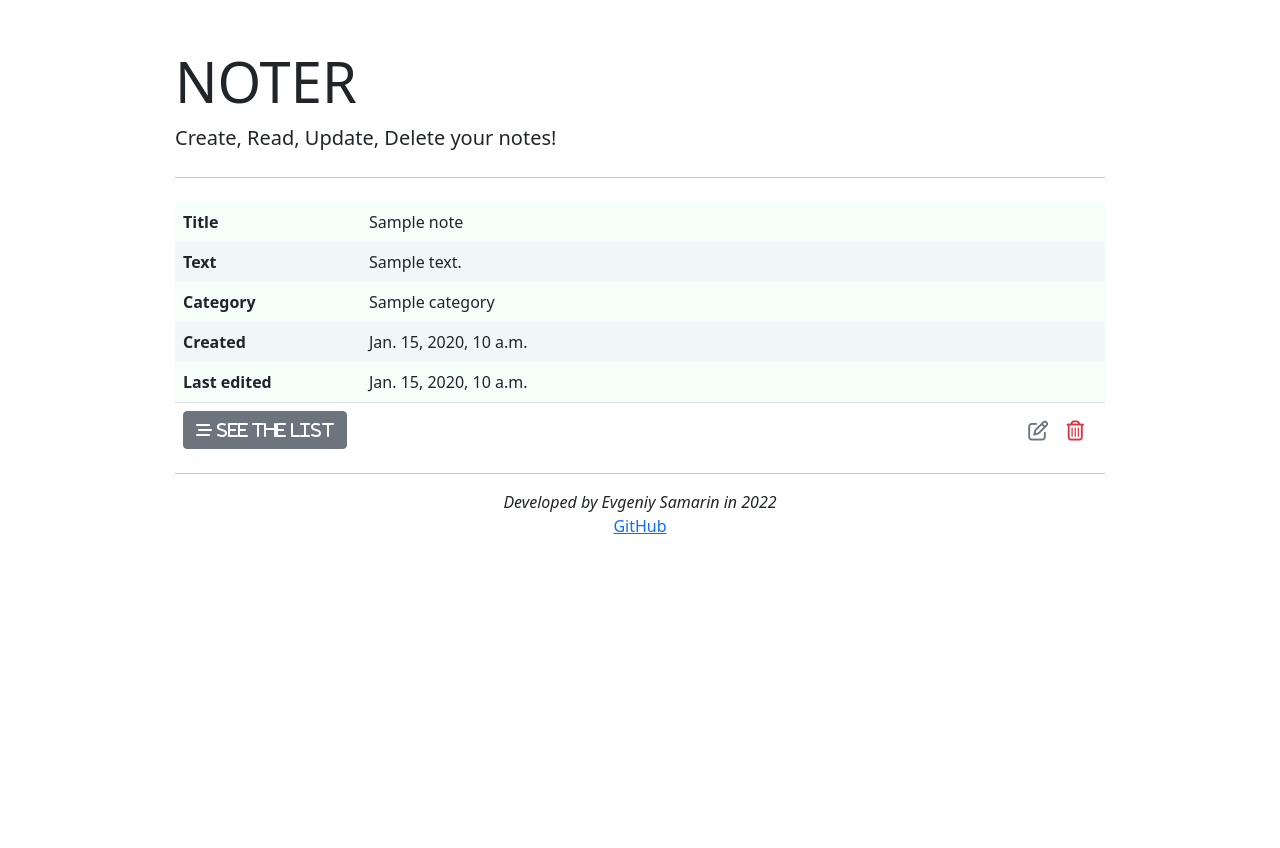
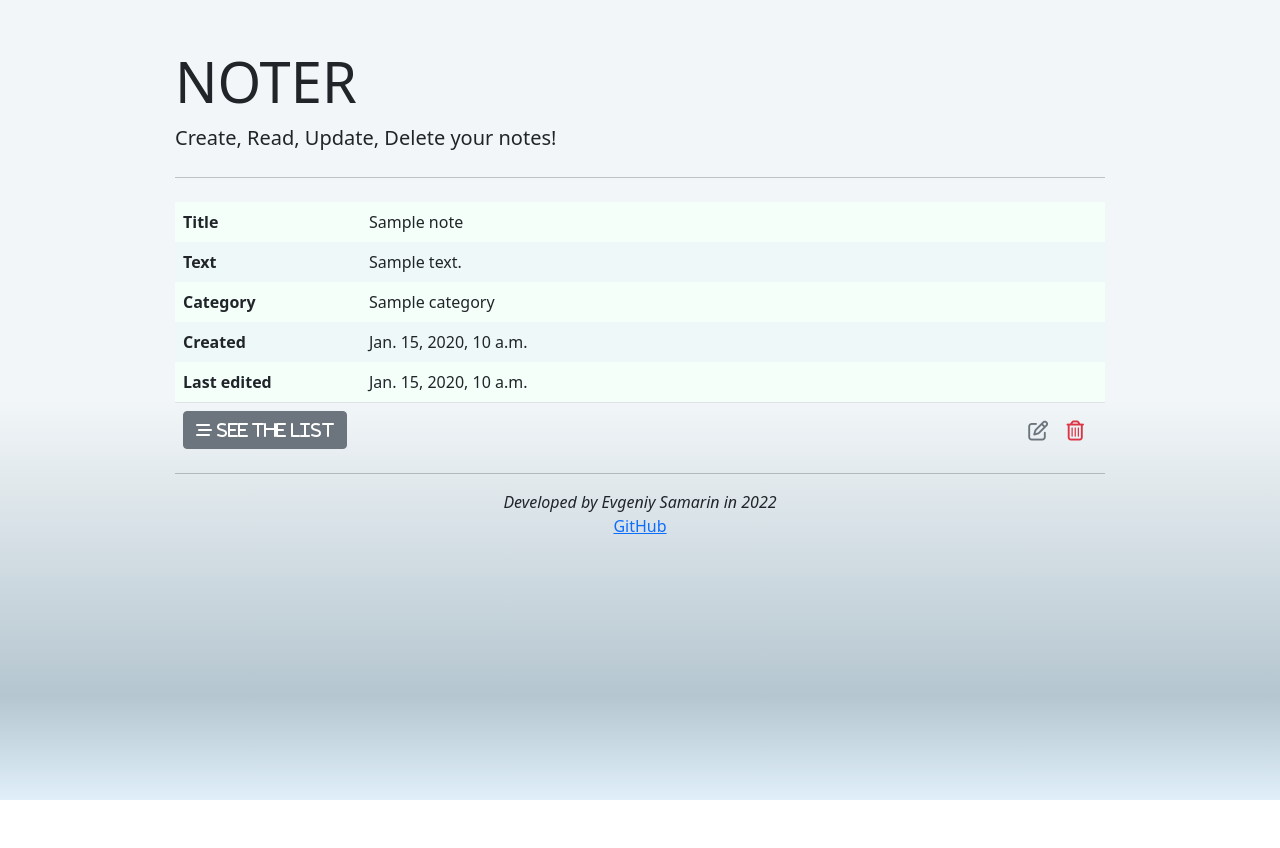
Before and after one commit to Rockkley/Noter-Django-Postgresql, a Django app: page /view/1 in a window 1280 px wide. Before the commit the page ends 534 px from the top, so only its background shows below. Run offline with Django 4.2, Linux system fonts and the light colour scheme; tables that the repository leaves empty hold one stand-in row (values such as "Sample post"); some libraries are stand-ins or nearby versions.

Commit message:
manyfixes

```diff
--- a/noter_app/models.py
+++ b/noter_app/models.py
@@ -13,4 +13,4 @@ class Note(models.Model):
     title = models.CharField(max_length=30)
     date_create = models.DateTimeField(auto_now_add=True)
     date_modify = models.DateTimeField(auto_now=True)
-    text = models.TextField(blank=True, max_length=100)
+    text = models.TextField(blank=True, max_length=10000)
--- a/noter_app/templates/noter_app/base.html
+++ b/noter_app/templates/noter_app/base.html
@@ -8,8 +8,25 @@
           integrity="sha384-1BmE4kWBq78iYhFldvKuhfTAU6auU8tT94WrHftjDbrCEXSU1oBoqyl2QvZ6jIW3"
           crossorigin="anonymous">
     <link rel="stylesheet" href="https://cdnjs.cloudflare.com/ajax/libs/font-awesome/6.1.1/css/all.min.css">
+    <style>
+html, body
+{
+    width: 100%;
+    height: 100%;
+}
+    body {background-color: rgb(242,246,248);
+background: -moz-linear-gradient(top,  rgba(242,246,248,1) 50%, rgba(181,198,208,1) 87%, rgba(224,239,249,1) 100%);
+background: -webkit-linear-gradient(top,  rgba(242,246,248,1) 50%,rgba(181,198,208,1) 87%,rgba(224,239,249,1) 100%);
+background: linear-gradient(to bottom,  rgba(242,246,248,1) 50%,rgba(181,198,208,1) 87%,rgba(224,239,249,1) 100%);
+filter: progid:DXImageTransform.Microsoft.gradient( startColorstr='#f2f6f8', endColorstr='#e0eff9',GradientType=0 );
+background-repeat: no-repeat;
+
+}
+</style>
 </head>
-<body>
+<body >
+
+
     <div class="container">
         <div class="col-md-10 offset-md-1 mt-5">
             <div class="jumbotron">
@@ -20,7 +37,7 @@
 
 {% endblock content %}
 
-  </p>
+
 </div>
         </div>
     </div>
--- a/noter_app/templates/noter_app/note_view.html
+++ b/noter_app/templates/noter_app/note_view.html
@@ -4,12 +4,13 @@
     <style>
 
 #buttons{text-align: right}
-
+div.note_text {max-width: 500px;  overflow-wrap: break-word;overflow-x: hidden;
+  overflow-y: hidden; }
 tr:nth-child(even) {
   background-color: rgba(100, 112, 212, 0.05)
 ;
 }
-
+th.txt{vertical-align: top;}
 tr:hover {background-color: #D6EEEE;}
 
 </style>
@@ -22,8 +23,8 @@ tr:hover {background-color: #D6EEEE;}
 
         </tr>
          <tr>
-            <th>Text</th>
-             <td>{{ note.text }}</td>
+             <th class="txt">Text</th>
+             <td><div class="note_text">{{ note.text }}</div></td>
               </tr>
         <tr>
             <th>Category</th>
```
